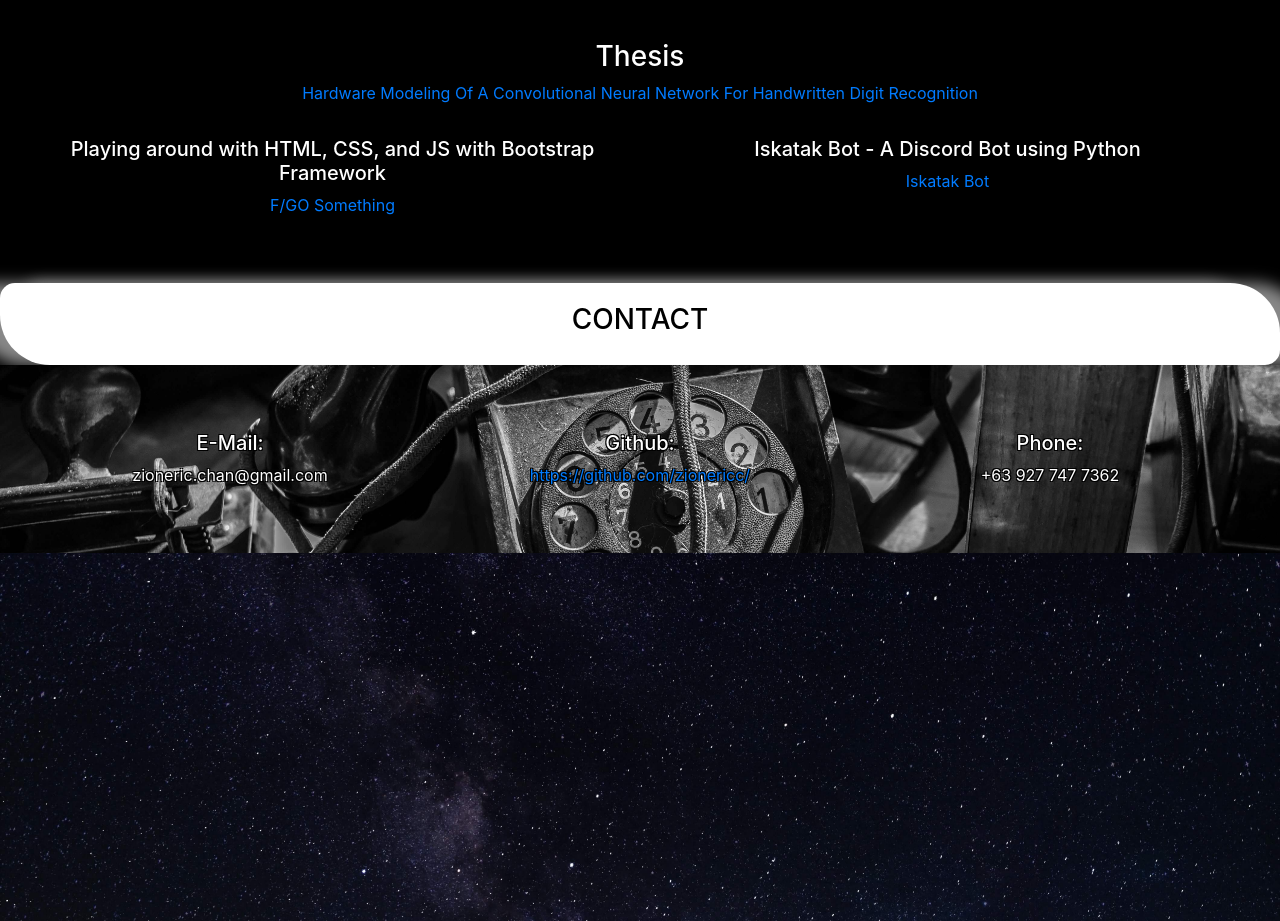
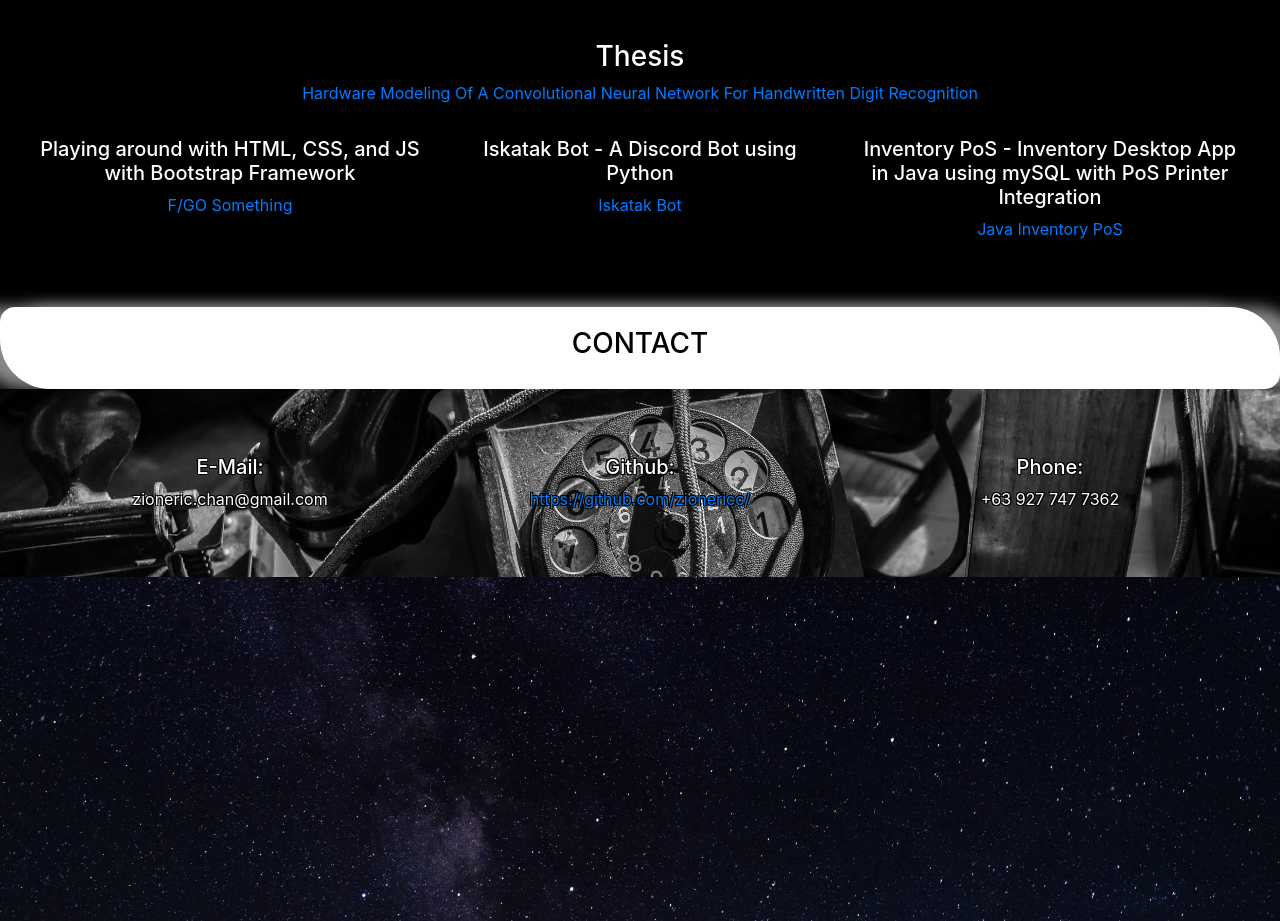
Before and after one commit to zionericc/zionericc.github.io, a plain HTML site: page index.html in a window 1280 px wide. Shown: the part 1600-2521 px from the top of the page. Drawn offline with nearby package versions, Linux system fonts and the light colour scheme.

Commit message:
added new github repo in works

```diff
--- a/index.html
+++ b/index.html
@@ -75,14 +75,19 @@
 				<a href="https://github.com/sesemiguel/Handwritten_Digit_CNN" target="_blank">Hardware Modeling Of A Convolutional Neural Network For Handwritten Digit Recognition</a>
 				</p>
 			</div>
-			<div class = "col-xs-12 col-md-6">
+			<div class = "col-xs-12 col-md-4">
 				<p><h5>Playing around with HTML, CSS, and JS with Bootstrap Framework</h5>
 				<a href="bootstrap-testing/saber.html" target="_blank">F/GO Something</a>
 				</p>
 			</div>
-			<div class = "col-xs-12 col-md-6">
+			<div class = "col-xs-12 col-md-4">
 				<p><h5>Iskatak Bot - A Discord Bot using Python</h5>
 				<a href="https://github.com/zionericc/Discord-Bot-Iskatak" target="_blank">Iskatak Bot</a>
+				</p>
+			</div>
+			<div class = "col-xs-12 col-md-4">
+				<p><h5>Inventory PoS - Inventory Desktop App in Java using mySQL with PoS Printer Integration</h5>
+				<a href="https://github.com/zionericc/javaInventoryPoS" target="_blank">Java Inventory PoS</a>
 				</p>
 			</div>
 		</div>
```
